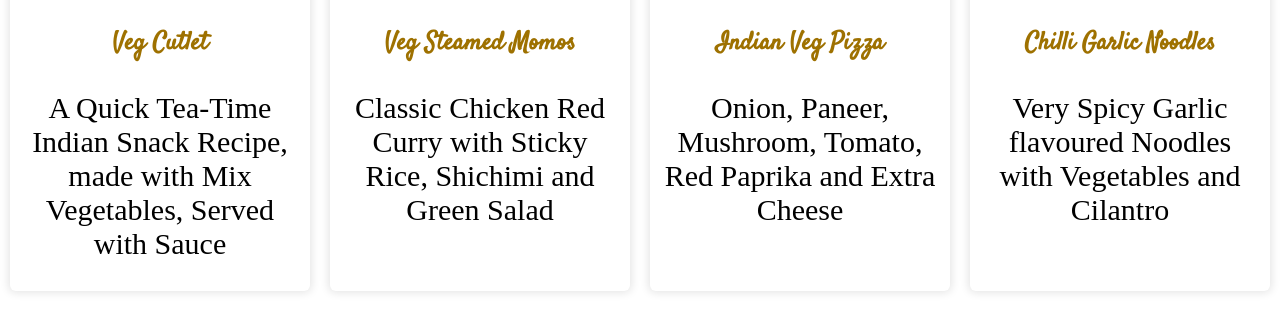
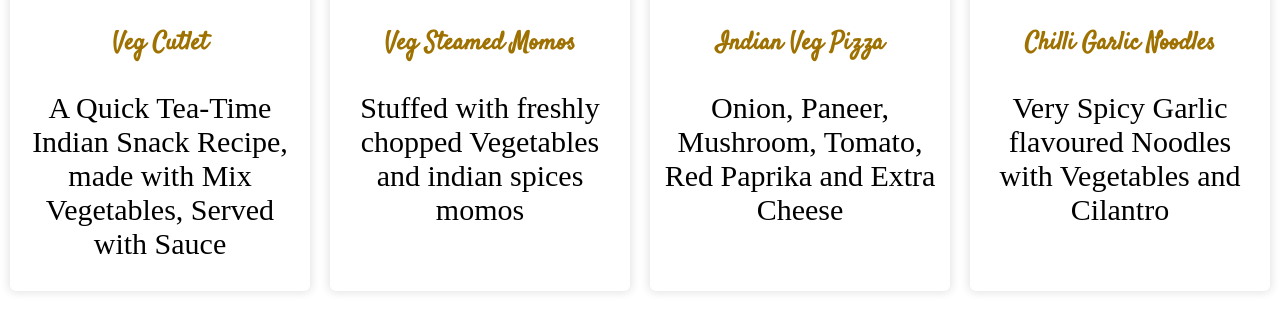
Before and after one commit to Muffinhead25/food-website-template, a plain HTML site: page index.html in a window 1280 px wide. Shown: the part 1247-1556 px from the top of the page. Drawn offline with nearby package versions, Linux system fonts and the light colour scheme; a web font is replaced by a local one.

Commit message:
Update index.html

```diff
--- a/index.html
+++ b/index.html
@@ -98,8 +98,7 @@
               <div class="text-wrapper">
                 <p class="product-name">Veg Steamed Momos</p>
                 <p style="font-family: 'Markazi Text', serif; font-size: 30px">
-                  Classic Chicken Red Curry with Sticky Rice, Shichimi and Green
-                  Salad
+                  Stuffed with freshly chopped Vegetables and indian spices momos
                 </p>
               </div>
             </div>
```
